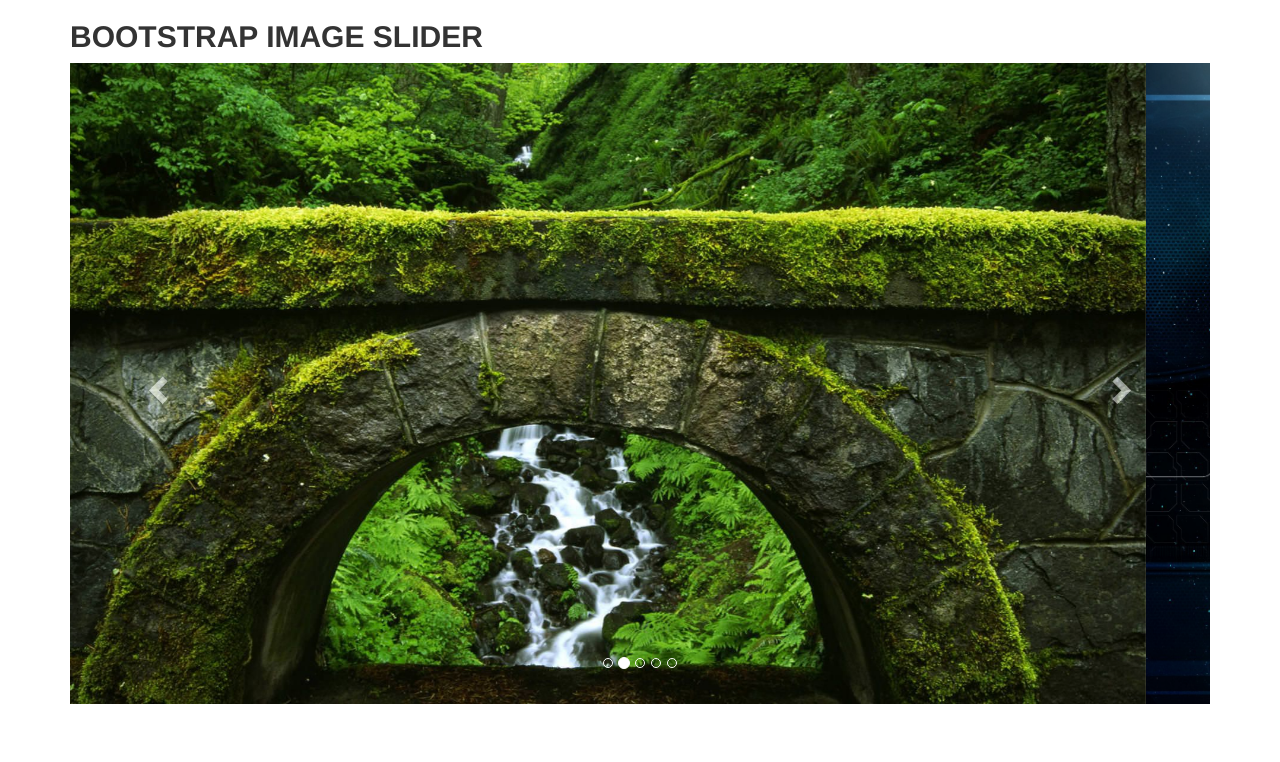
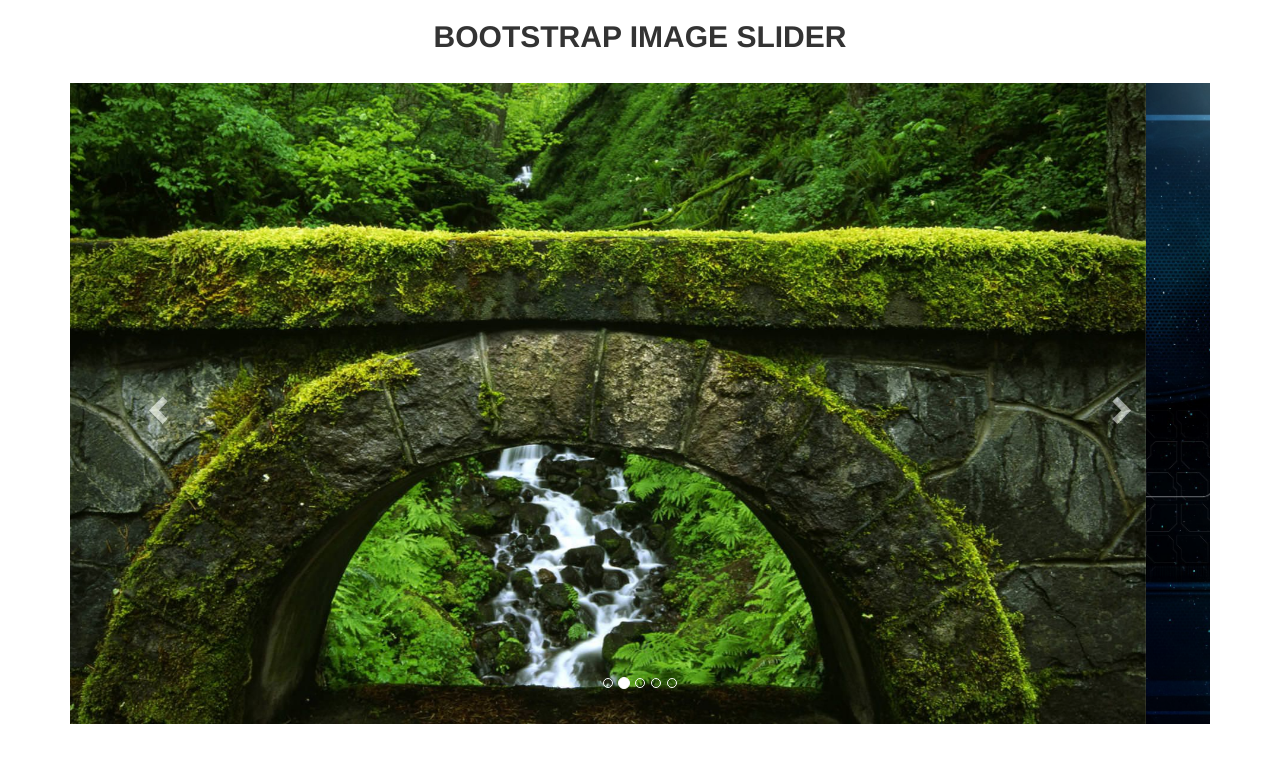
Before and after one commit to harman0268/ST_2_VIVA, a plain HTML site: page index.html in a window 1280 px wide. Drawn offline with nearby package versions, Linux system fonts and the light colour scheme.

Commit message:
fourth commit

```diff
--- a/index.html
+++ b/index.html
@@ -11,7 +11,8 @@
 <body>
 
 <div class="container">
-  <h2><b>BOOTSTRAP IMAGE SLIDER</b></h2>
+  <h2><p style="text-align:center;"><b>BOOTSTRAP IMAGE SLIDER</b></p></h2>
+  <br>
   <div id="myCarousel" class="carousel slide" data-ride="carousel">
     <!-- Indicators -->
     <ol class="carousel-indicators">
```
